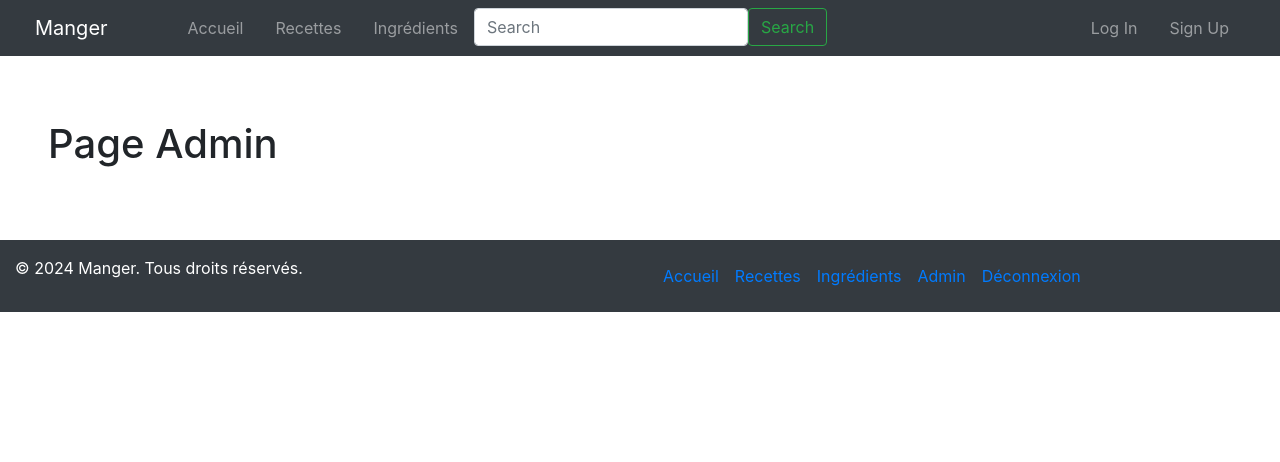
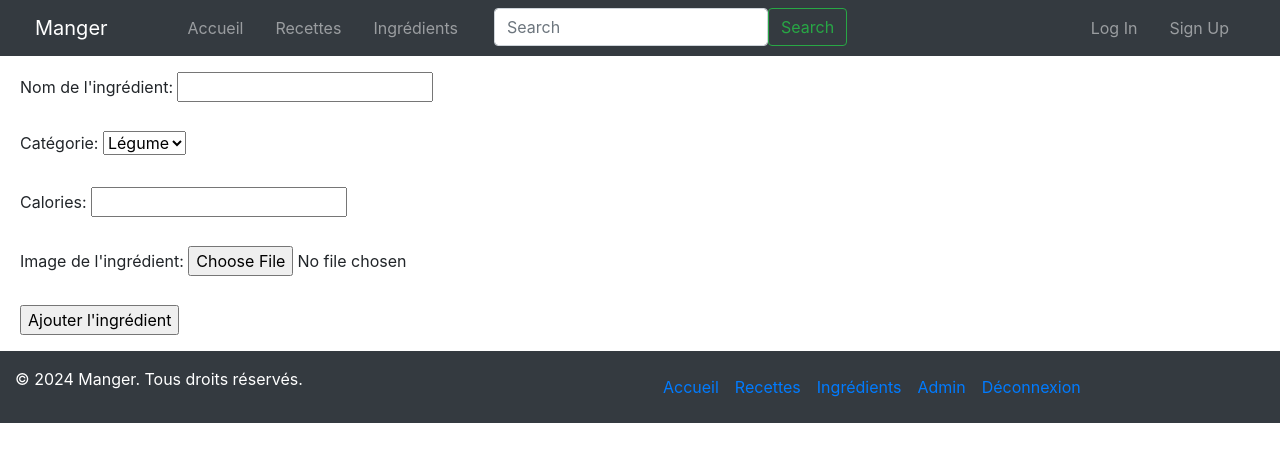
Before and after one commit to uha-fr/archiweb_2024_projets_gr01, a PHP site: page /index.php?Main=admin&Action=addIngredientForm in a window 1280 px wide. Shown: the top 462 px of the page. Run offline with PHP 8.4, Linux system fonts and the light colour scheme; some libraries are stand-ins or nearby versions.

Commit message:
form ajout ingredient

```diff
--- a/controllers/AdminController.php
+++ b/controllers/AdminController.php
@@ -3,6 +3,8 @@
 
 class AdminController
 {
+
+
     public function show() {
         require VIEWS.DS.'AdminView.php';
         $v= new AdminView();
@@ -11,4 +13,38 @@ class AdminController
         http_response_code(200);
         exit;
     }
+
+    function ajouter() {
+        require CONTROLLERS.DS.'IngredientsController.php';
+        require MODELS.DS.'IngredientsModel.php';
+        require MODELS.DS.'DatabaseModel.php';
+        $db = new DatabaseModel();
+        require VIEWS.DS.'AdminView.php';
+        $v= new AdminView();
+
+        $html=$v->publicAjout();
+        echo $html;
+        http_response_code(200);
+
+        /*
+        if ($_SERVER["REQUEST_METHOD"] == "POST") {
+            $nom = $_POST['nom'];
+            $categorie = $_POST['categorie'];
+            $calories = $_POST['calories'];
+            $url_image = $_POST['url_image'];
+
+            $db->connect_bdd();
+            $sql = "INSERT INTO ingredient (nom, categorie, calories, url_image) VALUES ('$nom', '$categorie', $calories, '$url_image')";
+
+            if ($db->getConnection()->query($sql) === TRUE) {
+                echo "Ingrédient ajouté avec succès.";
+            } else {
+                echo "Erreur lors de l'ajout de l'ingrédient: " . $db->getConnection()->error;
+            }
+
+            $db->close_bdd();
+        }*/
+
+        exit;
+    }
 }
--- a/router/Router.php
+++ b/router/Router.php
@@ -135,6 +135,9 @@ class Router {
                 case "show":
                     $controller->show();
                     break;
+                case "addIngredientForm":
+                    $controller->ajouter();
+                    break;
 
                 default:
                     $controller->show();
--- a/views/AdminView.php
+++ b/views/AdminView.php
@@ -12,6 +12,17 @@ class AdminView
         //$html="<html><body>Ma liste</body></html>";
         return $html;
     }
+
+
+public function publicAjout(){
+    ob_start();
+    $ressource='admin';
+    $methode='addIngredientForm';
+    require VIEWS.DS.'template.php';
+    $html = ob_get_clean();
+    //$html="<html><body>Ma liste</body></html>";
+    return $html;
+}
 }
 ?>
 
--- /dev/null
+++ b/views/admin/addIngredientForm.php
@@ -0,0 +1,24 @@
+<style>
+    form {
+        margin-left: 20px;
+    }
+</style>
+
+<form action="index.php?Page=addIngredientForm" method="post"enctype="multipart/form-data">
+    <label for="nom">Nom de l'ingrédient:</label>
+    <input type="text" id="nom" name="nom" required><br><br>
+
+    <label for="categorie">Catégorie:</label>
+    <select id="categorie" name="categorie" required>
+        <option value="legume">Légume</option>
+        <option value="fruit">Fruit</option>
+    </select><br><br>
+
+    <label for="calories">Calories:</label>
+    <input type="number" id="calories" name="calories" required><br><br>
+
+    <label for="url_image">Image de l'ingrédient:</label>
+    <input type="file" id="url_image" name="url_image" accept="image/*" required><br><br>
+
+    <input type="submit" value="Ajouter l'ingrédient">
+</form>
--- a/views/admin/pageAdmin.php
+++ b/views/admin/pageAdmin.php
@@ -1,3 +1,5 @@
 <div class="bg-body-tertiary p-5 rounded">
     <h1>Page Admin</h1>
+    <br><br>
+    <a href="index.php?Main=admin&Action=addIngredientForm" class="btn btn-primary">Ajouter ingrédient</a>
 </div>
```
Also changed, not shown: .htaccess.
